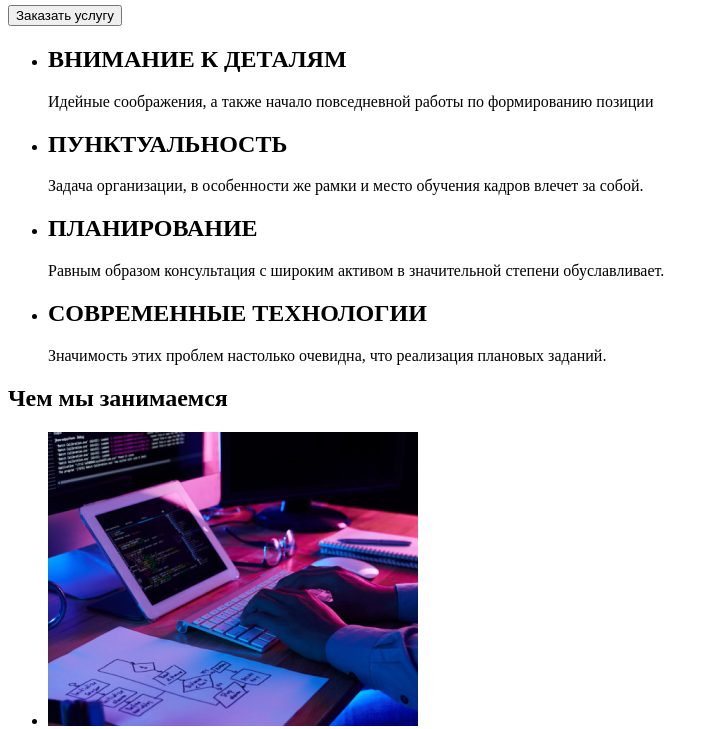
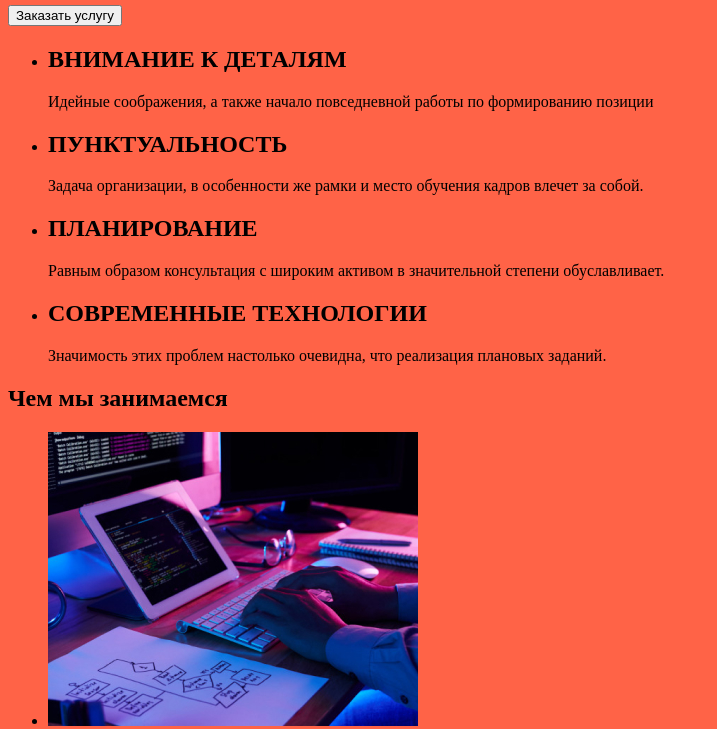
Before and after one commit to StasMS/project-1021-02, a plain HTML site: page index.html in a window 1280 px wide. Shown: the part 243-972 px from the top of the page, without its empty margins (0-717 px from the left). Drawn offline with Linux system fonts and the light colour scheme.

Commit message:
добавляет CSS файл

```diff
--- /dev/null
+++ b/css/styles.css
@@ -0,0 +1,3 @@
+body {
+  background-color: tomato;
+}
--- a/index.html
+++ b/index.html
@@ -5,6 +5,7 @@
     <meta http-equiv="X-UA-Compatible" content="IE=edge" />
     <meta name="viewport" content="width=device-width, initial-scale=1.0" />
     <title>Web Studio</title>
+    <link rel="stylesheet" href="./css/styles.css" />
   </head>
   <body>
     <!--Шапка-->
```
